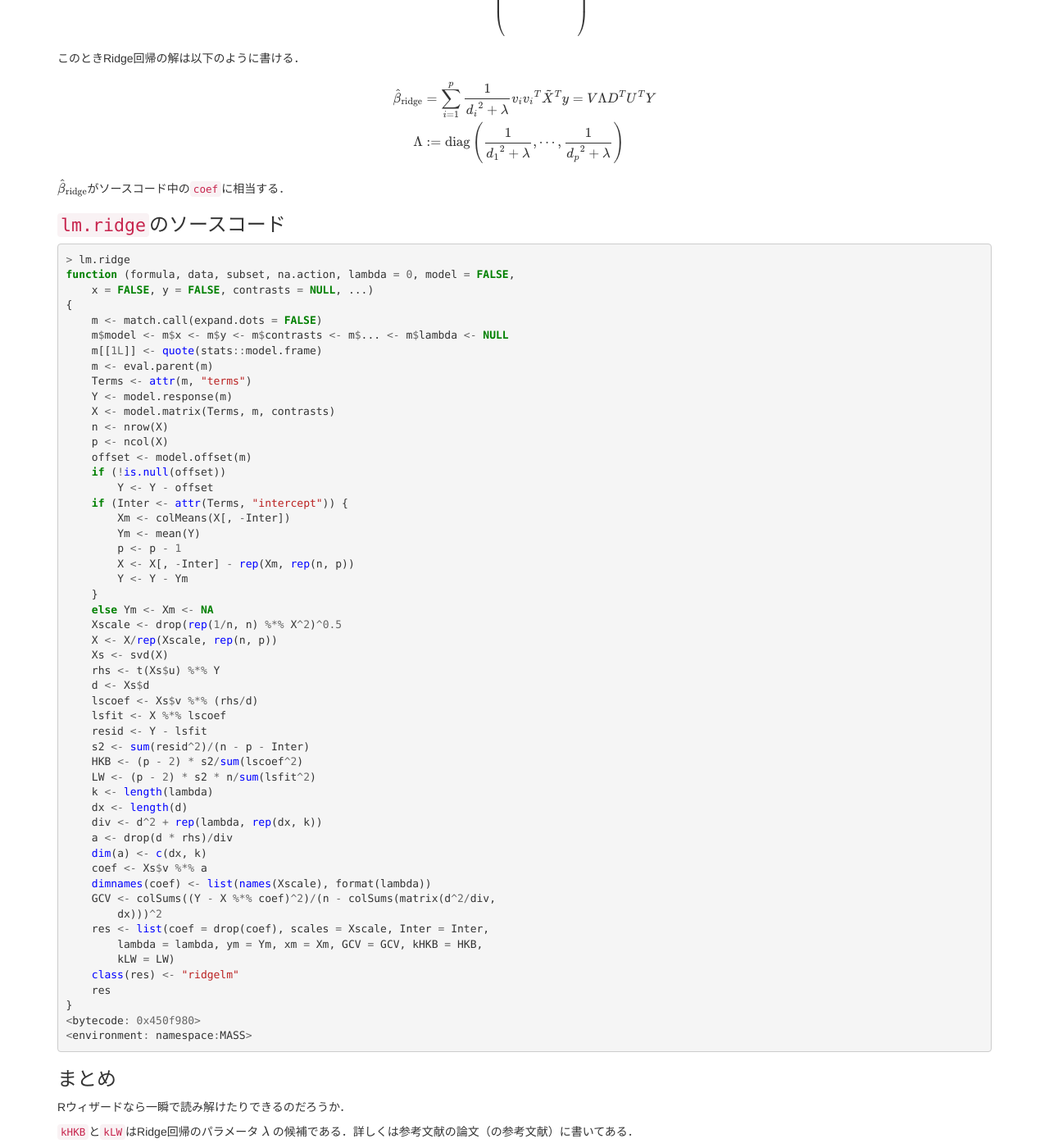
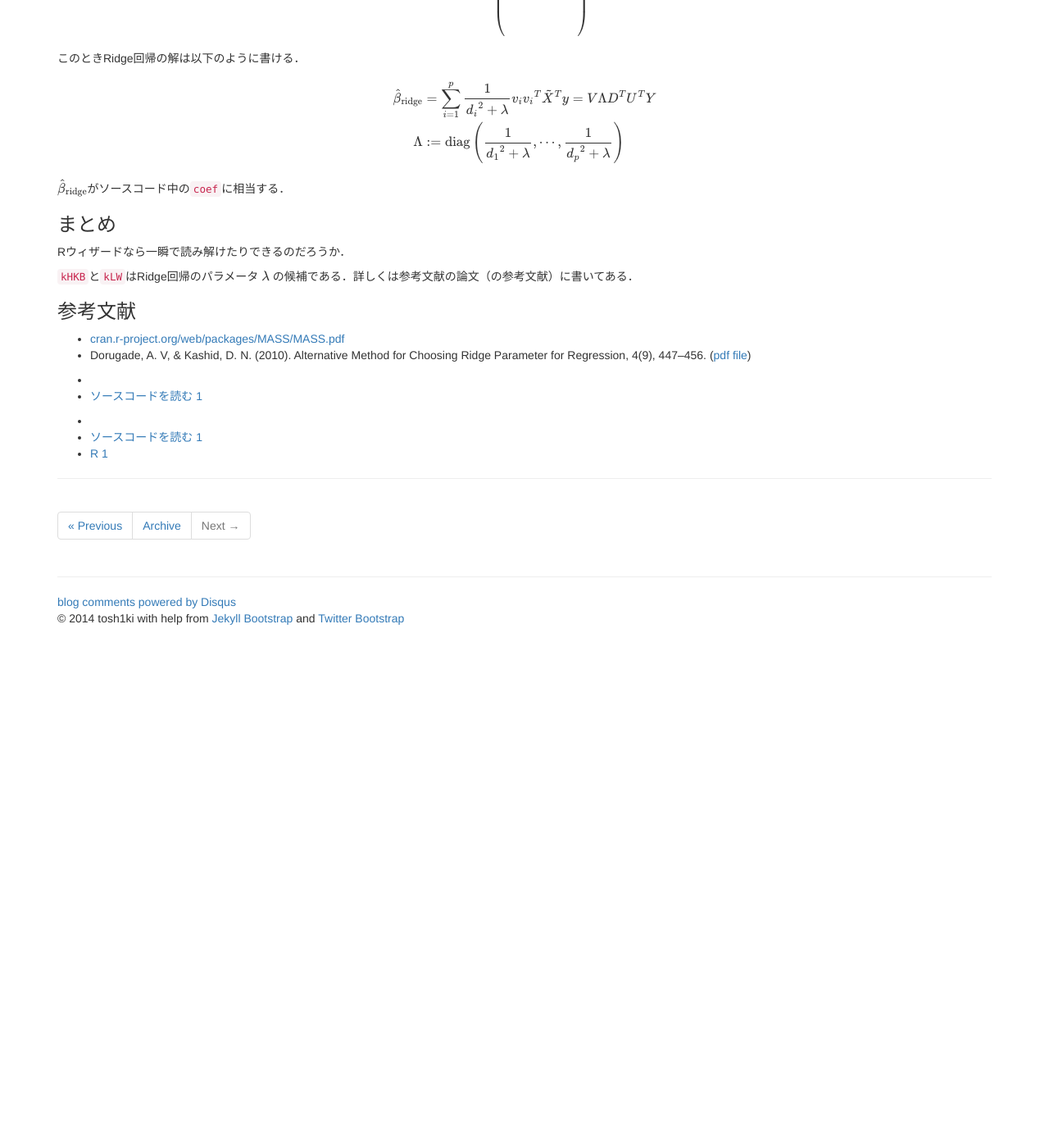
Before and after one commit to tosh1ki/tosh1ki.github.com, a Jekyll site: the page built from _posts/2014-09-23-lmridge.md, in a window 1280 px wide and 1400 px high, scrolled down 854 px. Shown: the whole window at 82% size. Built offline with Jekyll 4.4.1, drawn with Linux system fonts in a browser that asks for light colours; nearby versions of some CDN libraries; library files that are not in the unit come from our copies; formulas are drawn with MathJax 3; comment, search, counter and statistics services are not loaded; after the commit the page ends 1628 px from its top, so only the background shows below that.

Commit message:
lmridgeと.gitignoreの修正

```diff
--- a/_posts/2014-09-23-lmridge.md
+++ b/_posts/2014-09-23-lmridge.md
@@ -66,64 +66,6 @@ $$
 $\hat{\beta}_{\mathrm{ridge}}$がソースコード中の`coef`に相当する．
 
 
-### `lm.ridge`のソースコード
-
-{% highlight R %}
-> lm.ridge
-function (formula, data, subset, na.action, lambda = 0, model = FALSE,
-    x = FALSE, y = FALSE, contrasts = NULL, ...)
-{
-    m <- match.call(expand.dots = FALSE)
-    m$model <- m$x <- m$y <- m$contrasts <- m$... <- m$lambda <- NULL
-    m[[1L]] <- quote(stats::model.frame)
-    m <- eval.parent(m)
-    Terms <- attr(m, "terms")
-    Y <- model.response(m)
-    X <- model.matrix(Terms, m, contrasts)
-    n <- nrow(X)
-    p <- ncol(X)
-    offset <- model.offset(m)
-    if (!is.null(offset))
-        Y <- Y - offset
-    if (Inter <- attr(Terms, "intercept")) {
-        Xm <- colMeans(X[, -Inter])
-        Ym <- mean(Y)
-        p <- p - 1
-        X <- X[, -Inter] - rep(Xm, rep(n, p))
-        Y <- Y - Ym
-    }
-    else Ym <- Xm <- NA
-    Xscale <- drop(rep(1/n, n) %*% X^2)^0.5
-    X <- X/rep(Xscale, rep(n, p))
-    Xs <- svd(X)
-    rhs <- t(Xs$u) %*% Y
-    d <- Xs$d
-    lscoef <- Xs$v %*% (rhs/d)
-    lsfit <- X %*% lscoef
-    resid <- Y - lsfit
-    s2 <- sum(resid^2)/(n - p - Inter)
-    HKB <- (p - 2) * s2/sum(lscoef^2)
-    LW <- (p - 2) * s2 * n/sum(lsfit^2)
-    k <- length(lambda)
-    dx <- length(d)
-    div <- d^2 + rep(lambda, rep(dx, k))
-    a <- drop(d * rhs)/div
-    dim(a) <- c(dx, k)
-    coef <- Xs$v %*% a
-    dimnames(coef) <- list(names(Xscale), format(lambda))
-    GCV <- colSums((Y - X %*% coef)^2)/(n - colSums(matrix(d^2/div,
-        dx)))^2
-    res <- list(coef = drop(coef), scales = Xscale, Inter = Inter,
-        lambda = lambda, ym = Ym, xm = Xm, GCV = GCV, kHKB = HKB,
-        kLW = LW)
-    class(res) <- "ridgelm"
-    res
-}
-<bytecode: 0x450f980>
-<environment: namespace:MASS>
-{% endhighlight %}
-
-
 ### まとめ
 Rウィザードなら一瞬で読み解けたりできるのだろうか．
 
```
Also changed, not shown: 1 other file.
